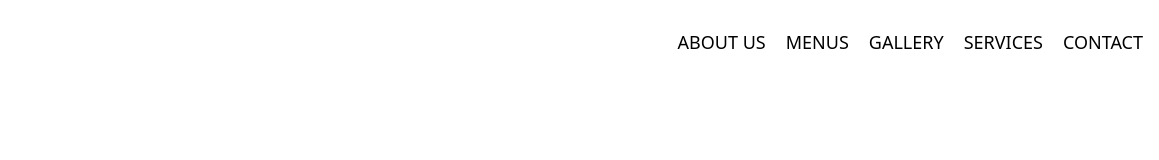
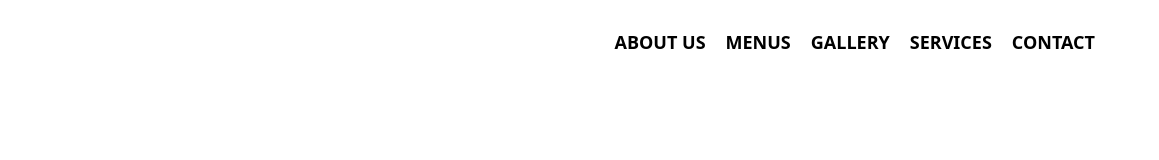
Before and after one commit to payalgithubacc/website, a website: page src/index.html in a window 1280 px wide. Shown: the full height of the page, 121-1280 px from the left. Drawn offline with nearby package versions, Linux system fonts and the light colour scheme.

Commit message:
1 file modified

```diff
--- a/src/index.html
+++ b/src/index.html
@@ -14,7 +14,7 @@
     <img class="h-10 ml-12 mt-1" src="https://images.getbento.com/accounts/f7efa3ac70fc351a1aa21cbd6bbe24c6/media/accounts/media/WX2bp9eRWSZt1sS77xwA_brescalogo2.png" alt="logo" />
   </div>
   <div>
-    <ul class="flex justify-around gap-5 uppercase mt-3 font-semiboldmr-12 text-lg">
+    <ul class="flex justify-around gap-5 uppercase mt-3 font-semibold mr-12 text-lg">
       <li class="text-white"><a href="#">home</a></li>
       <li class="hover:text-white"><a href="#">about us</a></li>
       <li class="hover:text-white"><a href="#">menus</a></li>
```
